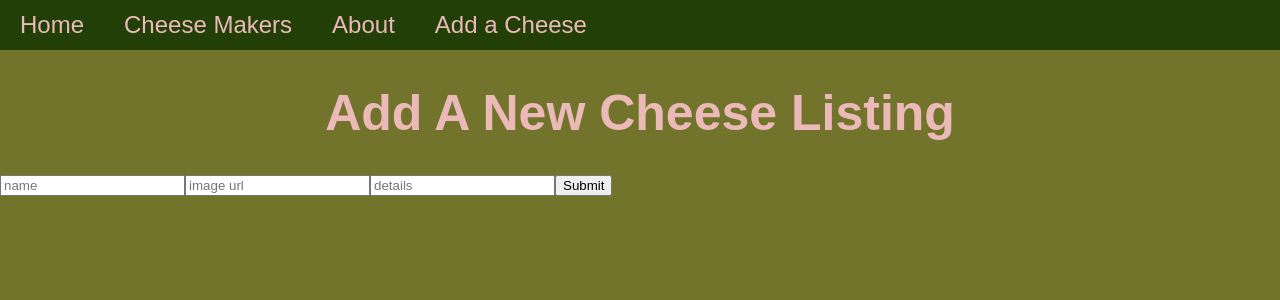
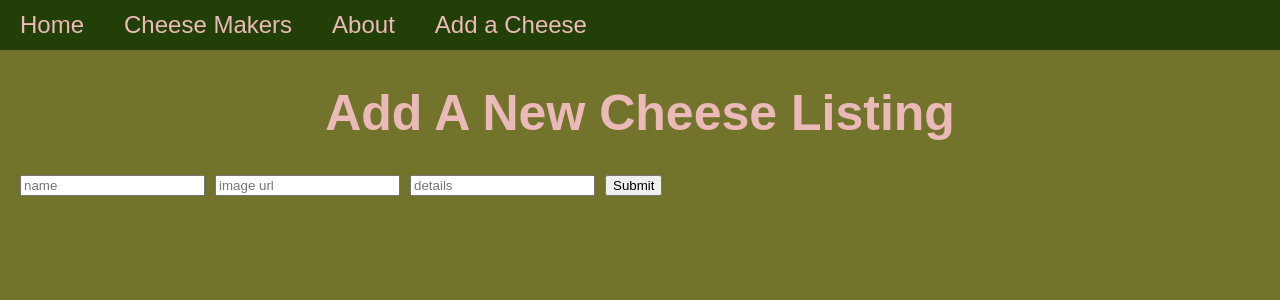
Before and after one commit to LawrenceOL/cheeseconnoisseur, a React (Create React App) app in the folder client/: page /addcheeseform in a window 1280 px wide. Shown: the top 300 px of the page. Built offline with nearby package versions, Linux system fonts and the light colour scheme.

Commit message:
added styling

```diff
--- a/client/src/pages/AddCheeseForm.js
+++ b/client/src/pages/AddCheeseForm.js
@@ -29,7 +29,7 @@ const AddCheeseForm = (props) => {
   return (
     <div>
       <h1>Add A New Cheese Listing</h1>
-      <form onSubmit={submitNewCheese}>
+      <form id="cheeseform" onSubmit={submitNewCheese}>
         <input
           type="text"
           value={newCheese.name}
--- a/client/src/styles/App.css
+++ b/client/src/styles/App.css
@@ -40,3 +40,11 @@ p {
 .cheesemakers section form {
   display: none
 }
+
+#cheeseform {
+  margin-left: 20px;
+}
+
+input {
+  margin: 0 10px 10px 0;
+}
```
